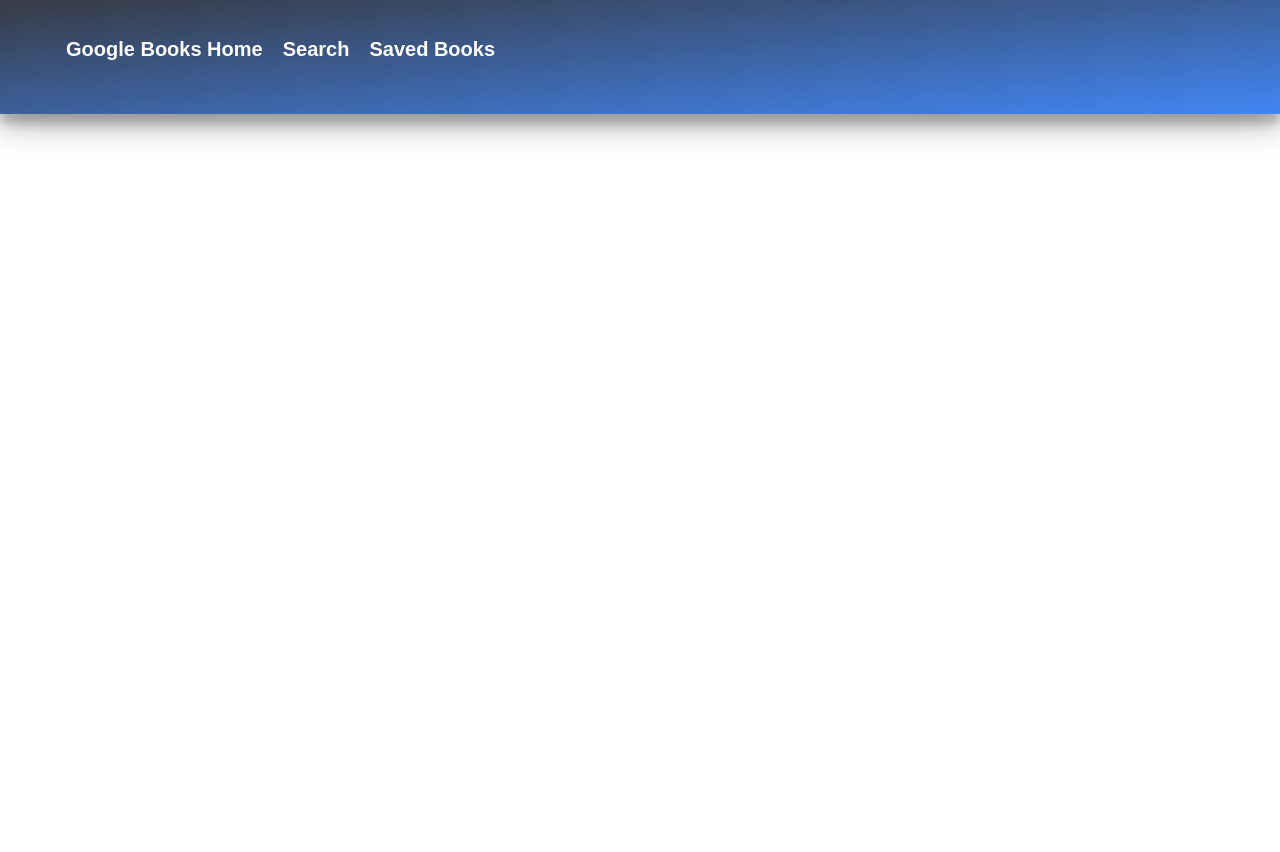
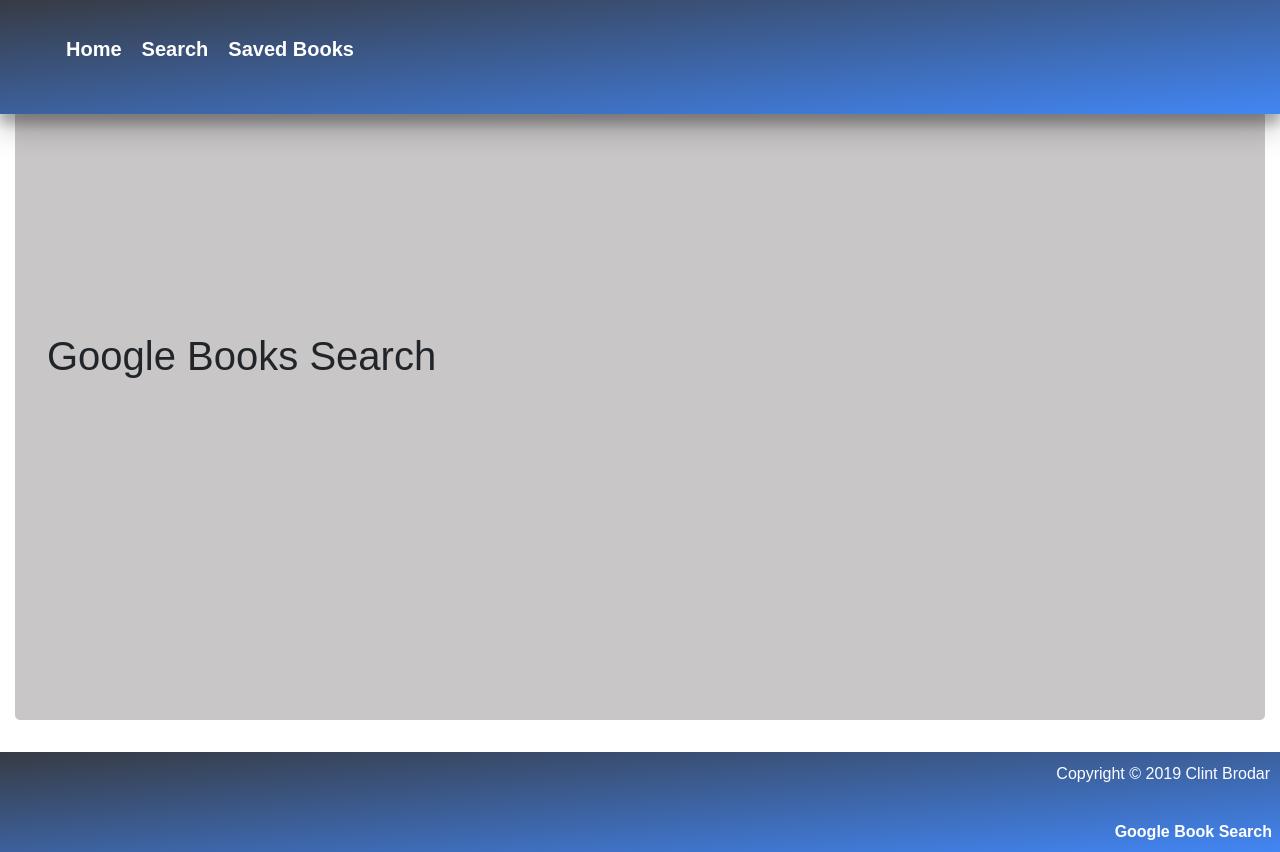
Before and after one commit to CB721/google-books-search, a React (Create React App) app in the folder client/: page /saved in a window 1280 px wide. Before the commit the page ends 800 px from the top, so only its background shows below. Built offline with nearby package versions, Linux system fonts and the light colour scheme.

Commit message:
Video background

```diff
--- a/client/src/App.js
+++ b/client/src/App.js
@@ -3,7 +3,7 @@
 import "./App.css";
 import Home from './pages/Home';
 import Search from './pages/Search';
-// import Saved from './pages/Saved';
+import Saved from './pages/Saved';
 import Navbar from './components/Navbar';
 import Footer from './components/Footer';
 
@@ -15,7 +15,7 @@
         <Switch>
           <Route exact path="/" component={Home} />
           <Route exact path="/search" component={Search} />
-          {/* <Route exact path="/saved" component={Saved} /> */}
+          <Route exact path="/saved" component={Saved} />
         </Switch>
         <Footer />
       </div>
--- a/client/src/components/Navbar/index.js
+++ b/client/src/components/Navbar/index.js
@@ -6,7 +6,7 @@
     <nav className="navbar">
       <ul>
         <li className="home">
-          <a href="/">Google Books Home</a>
+          <a href="/">Home</a>
         </li>
         <li className="search">
           <a href="/search">Search</a>
--- a/client/src/pages/Home.js
+++ b/client/src/pages/Home.js
@@ -1,11 +1,17 @@
 import React, { Component } from "react";
 import { Col, Row, Container } from "../components/Grid";
 import Jumbotron from "../components/Jumbotron";
+import videoBG from "./assets/book-footage.mp4"
+import "./assets/style.css";
 
 class Home extends Component {
   render() {
     return (
       <Container fluid>
+        <video id="background-video" loop autoPlay>
+          <source src={videoBG} type="video/mp4" />
+          Your browser does not support the video tag.
+        </video>
         <Row>
           <Col size="md-12">
             <Jumbotron>
--- a/client/src/pages/Saved.js
+++ b/client/src/pages/Saved.js
@@ -0,0 +1,39 @@
+import React, { Component } from "react";
+import { Col, Row, Container } from "../components/Grid";
+import Jumbotron from "../components/Jumbotron";
+import { List, ListItem } from "../components/List";
+import DeleteButton from "../components/Delete-Button";
+
+class Search extends Component {
+    // Initialize this.state.books as an empty array
+    state = {
+        books: []
+    };
+    render() {
+        return (
+            <Container fluid>
+                <Row>
+                    <Col size="md-12">
+                        <Jumbotron>
+                            <h1>Google Books Search</h1>
+                        </Jumbotron>
+                        <List>
+                            {this.state.books.map(book => (
+                                <ListItem key={book._id}>
+                                    <a href={"/books/saved" + book._id}>
+                                        <strong>
+                                            {book.title} by {book.author}
+                                        </strong>
+                                    </a>
+                                    <DeleteButton />
+                                </ListItem>
+                            ))}
+                        </List>
+                    </Col>
+                </Row>
+            </Container>
+        );
+    }
+}
+
+export default Search;
--- /dev/null
+++ b/client/src/pages/assets/style.css
@@ -0,0 +1,11 @@
+.video-background {
+  background: #000;
+  position: fixed;
+  top: 0;
+  bottom: 0;
+  right: 0;
+  left: 0;
+  z-index: -99;
+  width: 100%;
+  height: 100%;
+}
```
Also changed, not shown: 1 other file (tests, documents, lock files or other folders). Lines whose indentation alone changed are shown as unchanged.
